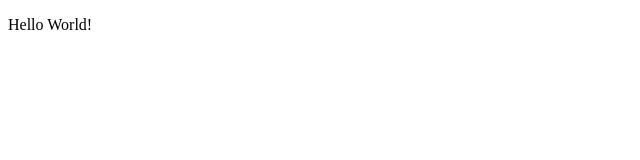
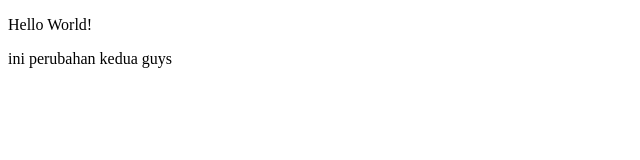
Before and after one commit to bahari-41/learn-git-cilsy, a plain HTML site: page index.html in a window 1280 px wide. Shown: the whole page, without its empty margins (0-640 px from the left). Drawn offline with Linux system fonts and the light colour scheme.

Commit message:
this is a second commit

```diff
--- a/index.html
+++ b/index.html
@@ -7,5 +7,6 @@
 </head>
 <body>
     <p>Hello World!</p>
+    <p>ini perubahan kedua guys</p>
 </body>
 </html>
```
